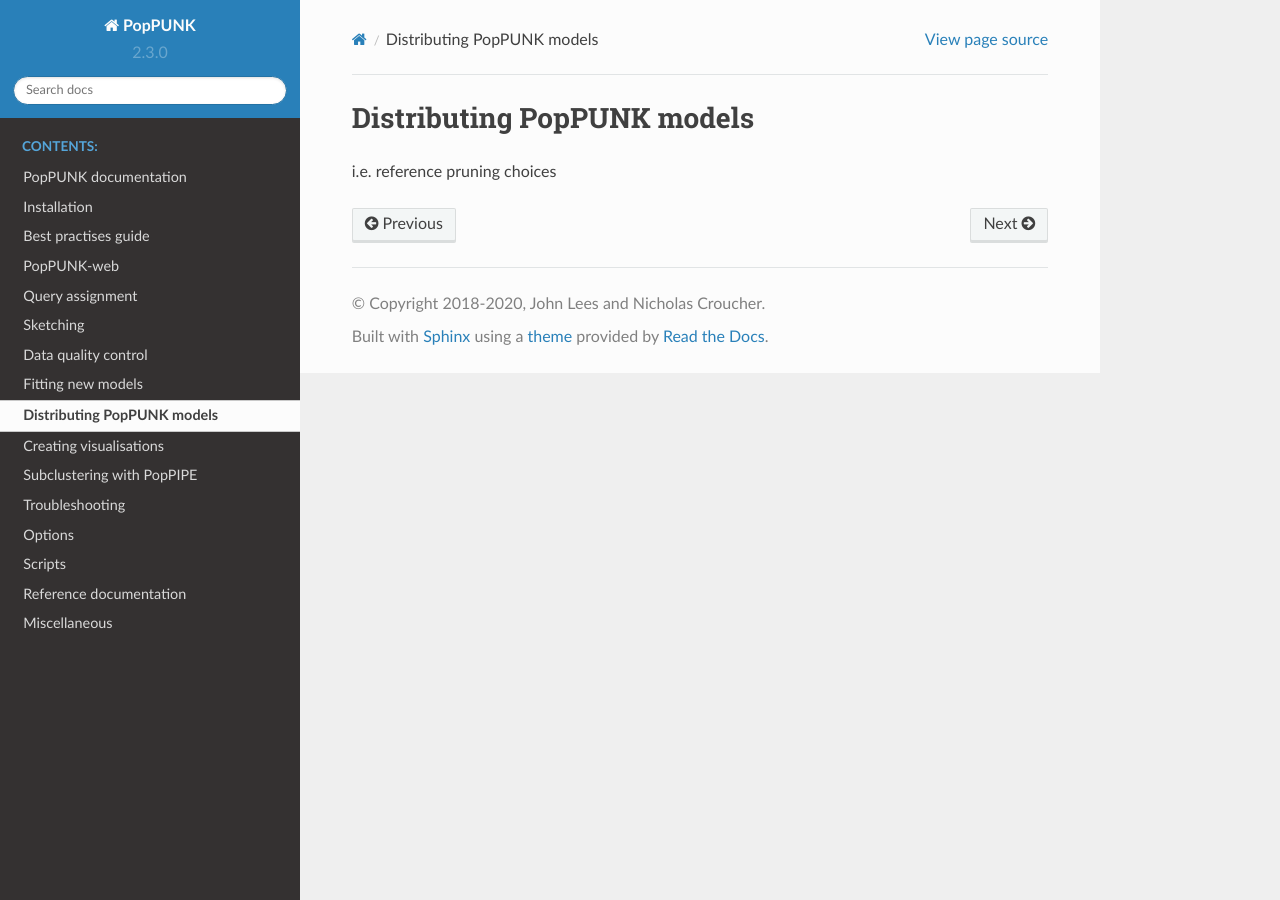
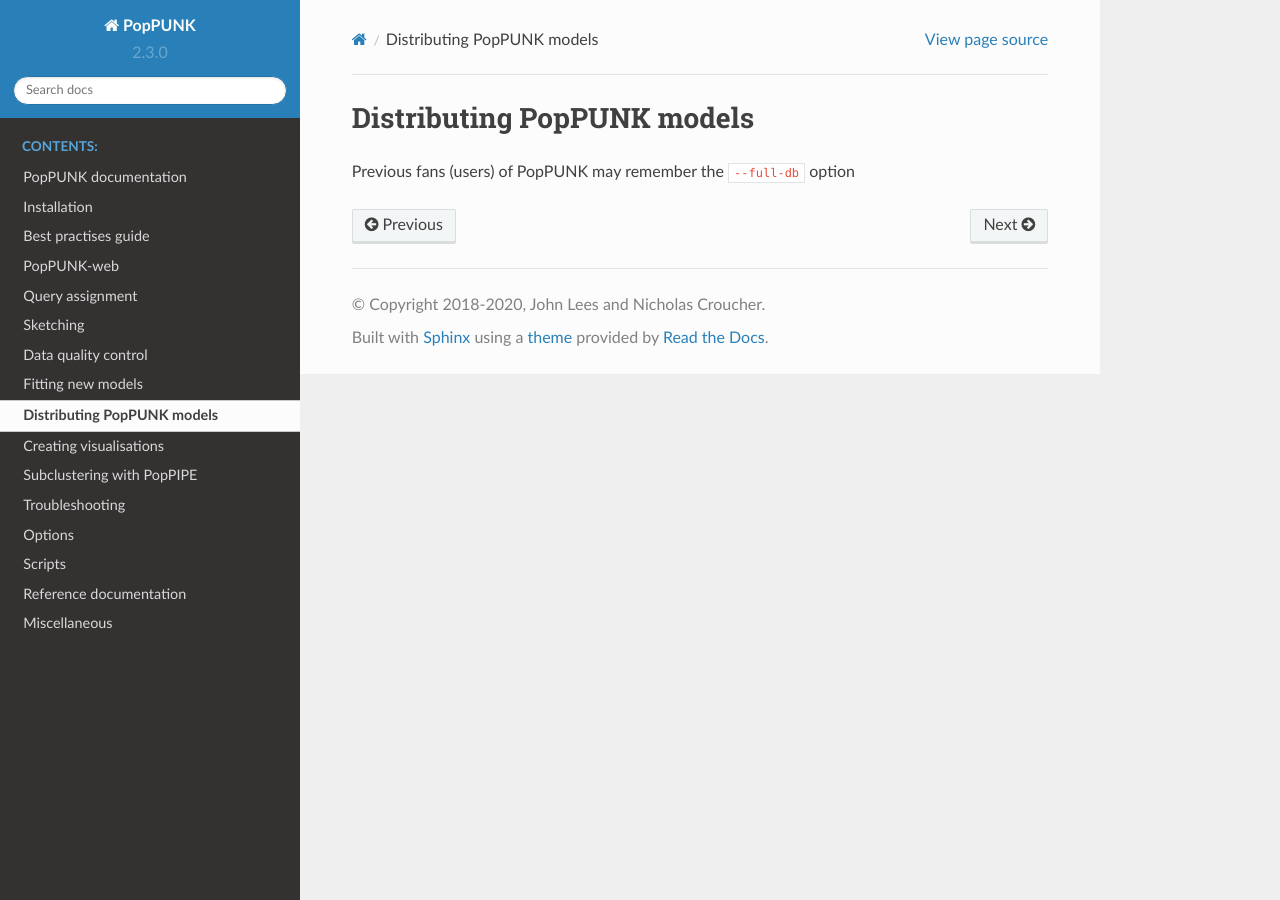
Before and after one commit to bacpop/PopPUNK, a Sphinx documentation site: the page built from docs/model_distribution.rst, in a window 1280 px wide. Built offline with Sphinx 7.4.7 and the Read the Docs theme 2.0.0, drawn with Linux system fonts in a browser that asks for light colours.

Commit message:
full db option mentioned

```diff
--- a/docs/model_distribution.rst
+++ b/docs/model_distribution.rst
@@ -1,3 +1,5 @@
 Distributing PopPUNK models
 ===========================
-i.e. reference pruning choices
+
+
+Previous fans (users) of PopPUNK may remember the ``--full-db`` option
```
